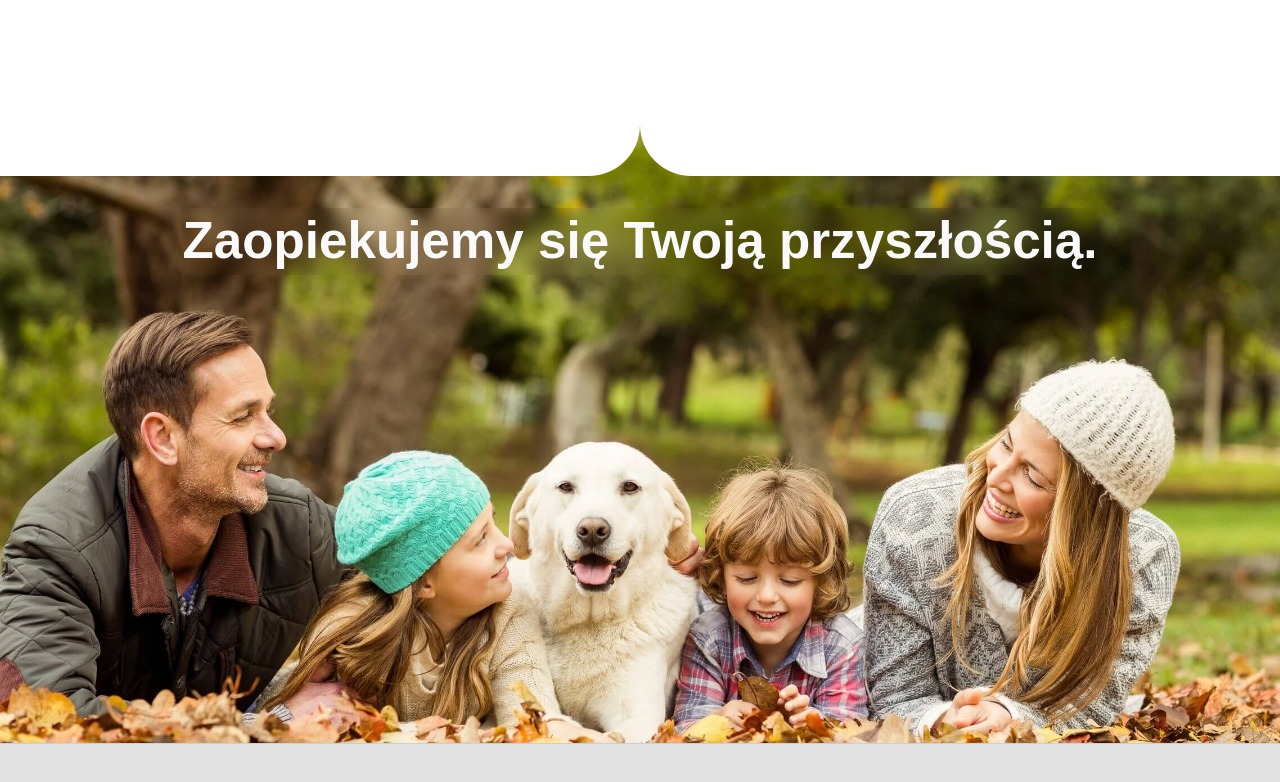
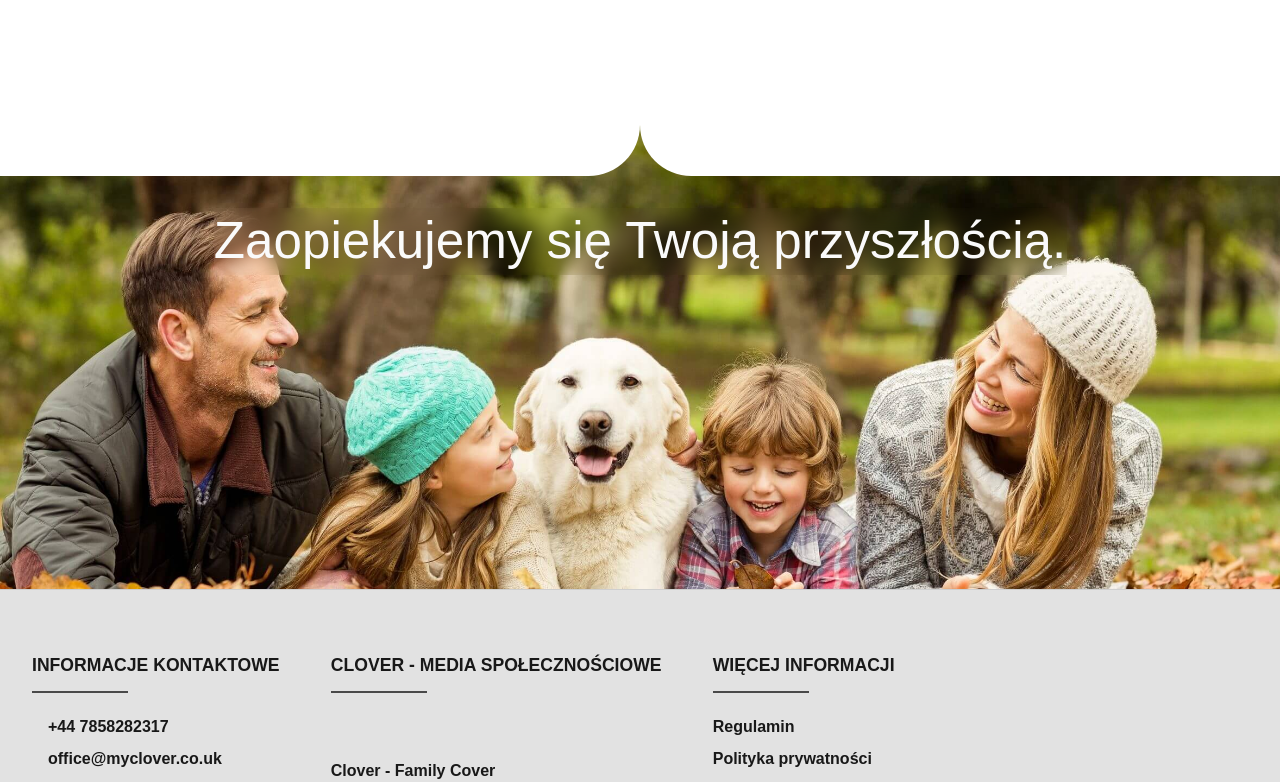
Before and after one commit to TZ-fn/MyClover, a React (Vite) app: page / in a window 1280 px wide. Shown: the part 3218-4000 px from the top of the page. Built offline with nearby package versions, Linux system fonts and the light colour scheme; some icons are missing; a web font is replaced by a local one.

Commit message:
feat: move the background image banner to a separate component

```diff
--- a/src/App.tsx
+++ b/src/App.tsx
@@ -4,6 +4,7 @@ import AboutSection from "./components/AboutSection/AboutSection";
 import CloverTextBanner from "./components/CloverTextBanner/CloverTextBanner";
 import PostsGallery from "./components/PostsGallery/PostsGallery";
 import Footer from "./components/Footer/Footer";
+import ImageBanner from "./components/BottomImage/ImageBanner";
 
 function App() {
   return (
@@ -13,6 +14,7 @@ function App() {
       <AboutSection />
       <CloverTextBanner />
       <PostsGallery />
+      <ImageBanner />
       <Footer />
     </>
   );
--- a/src/assets/translations/englishTranslation.ts
+++ b/src/assets/translations/englishTranslation.ts
@@ -14,7 +14,6 @@ const englishTranslation = {
     },
   },
   footer: {
-    bgImageText: "We cover your future.",
     cloverSocials: "Clover - Social Media",
     socialsFacebookLink: "Visit us on Facebook.",
     socialsTwitterLink: "",
@@ -49,6 +48,7 @@ const englishTranslation = {
       aboutBanner:
         "Clover is more than just an insurance company. We love contact with people, and our company wants to provide a timeless service. We offer our time and experience, not only in the field of insurance. We will help you find a convenient home loan offer and secure your dream world. We strongly encourage you to familiarize yourself with our detailed offer.",
       aboutBannerTextSpecial: "We also invite you to cooperate with us.",
+      bgImageText: "We cover your future.",
     },
     posts: postsEnglish,
   },
--- a/src/assets/translations/polishTranslation.ts
+++ b/src/assets/translations/polishTranslation.ts
@@ -15,7 +15,6 @@ const polishTranslation = {
     },
   },
   footer: {
-    bgImageText: "Zaopiekujemy się Twoją przyszłością.",
     cloverSocials: "Clover - Media społecznościowe",
     socialsFacebookLink: "Odwiedź nas na Facebooku.",
     socialsTwitterLink: "",
@@ -51,6 +50,7 @@ const polishTranslation = {
       aboutBanner:
         "Clover to coś więcej niż firma ubezpieczeniowa. Uwielbiamy kontakt z ludźmi, a nasza firma pragnie dostarczać usługę ponadczasową. Oferujemy swój czas i doświadczenie, nie tylko w zakresie zawierania ubezpieczeń. Pomożemy Ci wyszukać dogodną ofertę kredytową na dom, jak też zabezpieczymy Twój wymarzony świat. Gorąco zachęcamy do zapoznania się z naszą szczegółową ofertą.",
       aboutBannerTextSpecial: "Zapraszamy również do współpracy.",
+      bgImageText: "Zaopiekujemy się Twoją przyszłością.",
     },
     posts: postsPolish,
   },
--- /dev/null
+++ b/src/components/BottomImage/ImageBanner.module.scss
@@ -0,0 +1,45 @@
+.imageBannerContainer {
+  width: 100%;
+  height: clamp(15rem, 38vw, 45rem);
+  background-image: url("../../assets/footerBg.jpg");
+  background-size: cover;
+  background-position: 50% 70%;
+  background-repeat: no-repeat;
+  border-bottom: 1px solid var(--grey);
+}
+
+.imageBannerDivider {
+  position: relative;
+  width: 100%;
+  height: 9vh;
+  background-color: transparent;
+
+  &::before {
+    position: absolute;
+    content: "";
+    width: 50%;
+    left: 0;
+    height: 100%;
+    background-color: #fff;
+    border-radius: 0 0 4vw 0;
+  }
+  &::after {
+    position: absolute;
+    content: "";
+    right: 0;
+    width: 50%;
+    height: 100%;
+    background-color: #fff;
+    border-radius: 0 0 0 4vw;
+  }
+}
+
+.imageBannerText {
+  width: max-content;
+  margin: 2rem auto;
+  text-align: center;
+  font-family: "AlegreyaSans", sans-serif;
+  font-size: clamp(1.5rem, 4vw, 5rem);
+  color: var(--white);
+  backdrop-filter: blur(10px);
+}
--- /dev/null
+++ b/src/components/BottomImage/ImageBanner.tsx
@@ -0,0 +1,13 @@
+import useTranslation from "hooks/useTranslation";
+import styles from "./ImageBanner.module.scss";
+
+export default function ImageBanner() {
+  const [translation] = useTranslation();
+
+  return (
+    <div className={styles.imageBannerContainer}>
+      <div className={styles.imageBannerDivider}></div>
+      <p className={styles.imageBannerText}>{translation.pages.home.bgImageText}</p>
+    </div>
+  );
+}
--- a/src/components/Footer/Footer.module.scss
+++ b/src/components/Footer/Footer.module.scss
@@ -8,52 +8,6 @@
   font-family: "Cabin", sans-serif;
   font-weight: 600;
   background-color: var(--light-grey);
-}
-
-.footerBg {
-  width: 100%;
-  height: clamp(15rem, 50vw, 45rem);
-  background-image: url("../../assets/footerBg.jpg");
-  background-size: cover;
-  background-position: 50% 70%;
-  background-repeat: no-repeat;
-  border-bottom: 1px solid var(--grey);
-}
-
-.footerBgDivider {
-  position: relative;
-  width: 100%;
-  height: 9vh;
-  background-color: transparent;
-
-  &::before {
-    position: absolute;
-    content: "";
-    width: 50%;
-    left: 0;
-    height: 100%;
-    background-color: #fff;
-    border-radius: 0 0 4vw 0;
-  }
-  &::after {
-    position: absolute;
-    content: "";
-    right: 0;
-    width: 50%;
-    height: 100%;
-    background-color: #fff;
-    border-radius: 0 0 0 4vw;
-  }
-}
-
-.footerBgText {
-  width: max-content;
-  margin: 2rem auto;
-  text-align: center;
-  font-family: "AlegreyaSans", sans-serif;
-  font-size: clamp(1.5rem, 4vw, 5rem);
-  color: var(--white);
-  backdrop-filter: blur(10px);
 }
 
 .innerWrapper {
--- a/src/components/Footer/Footer.tsx
+++ b/src/components/Footer/Footer.tsx
@@ -8,10 +8,6 @@ function Footer() {
 
   return (
     <footer className={styles.footer}>
-      <div className={styles.footerBg}>
-        <div className={styles.footerBgDivider}></div>
-        <p className={styles.footerBgText}>{translation.footer.bgImageText}</p>
-      </div>
       <div className={styles.innerWrapper}>
         <div className={styles.info}>
           <div className={styles.links}>
```
